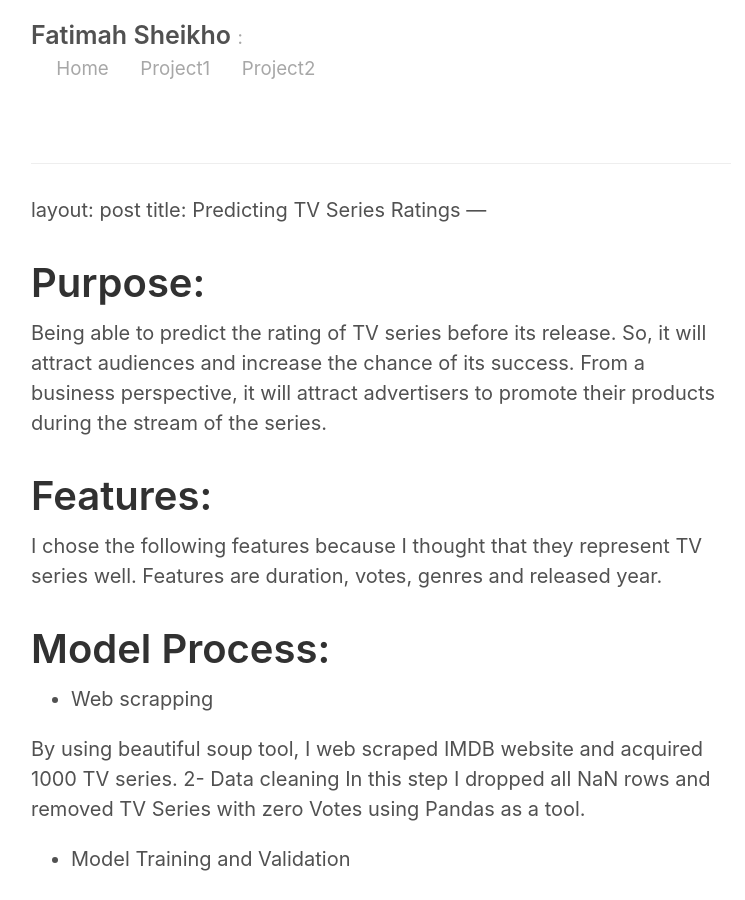
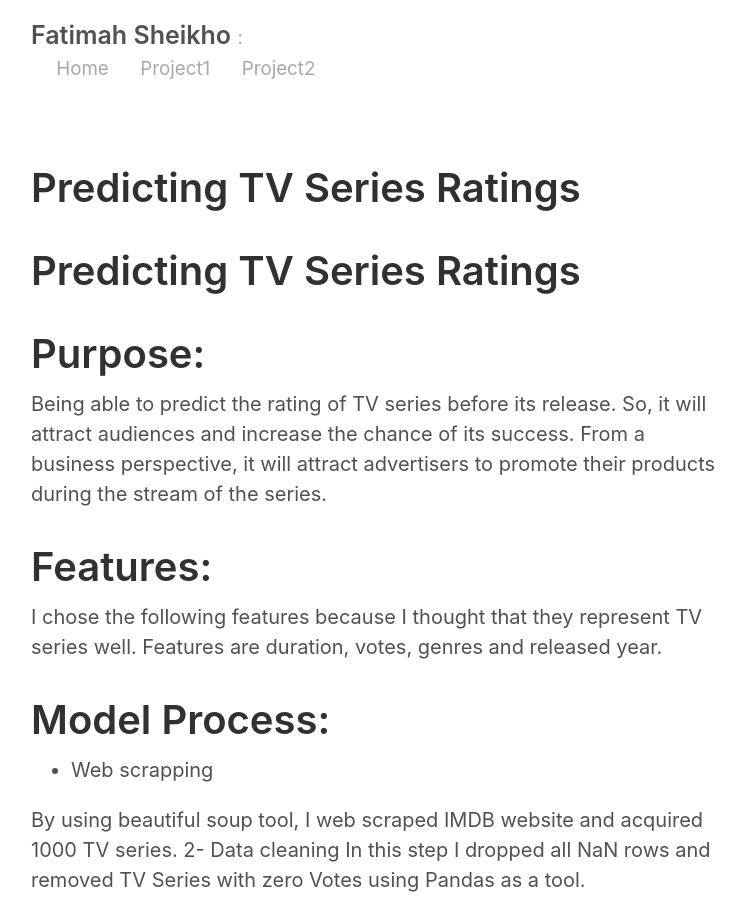
Before and after one commit to fatimahSheikho/fatimahSheikho.github.io, a Jekyll site: the page built from project2.md, in a window 1280 px wide and 900 px high. Shown: the whole window, without its empty margins (259-1004 px from the left). Built offline with Jekyll 4.4.1, drawn with Linux system fonts in a browser that asks for light colours; our own code applies the rules of GitHub Pages for plain Markdown files.

Commit message:
Update project2.md

```diff
--- a/project2.md
+++ b/project2.md
@@ -1,8 +1,7 @@
 
----
-layout: post
-title: Predicting TV Series Ratings
----
+
+# Predicting TV Series Ratings
+
 
 
 # Purpose:
```
